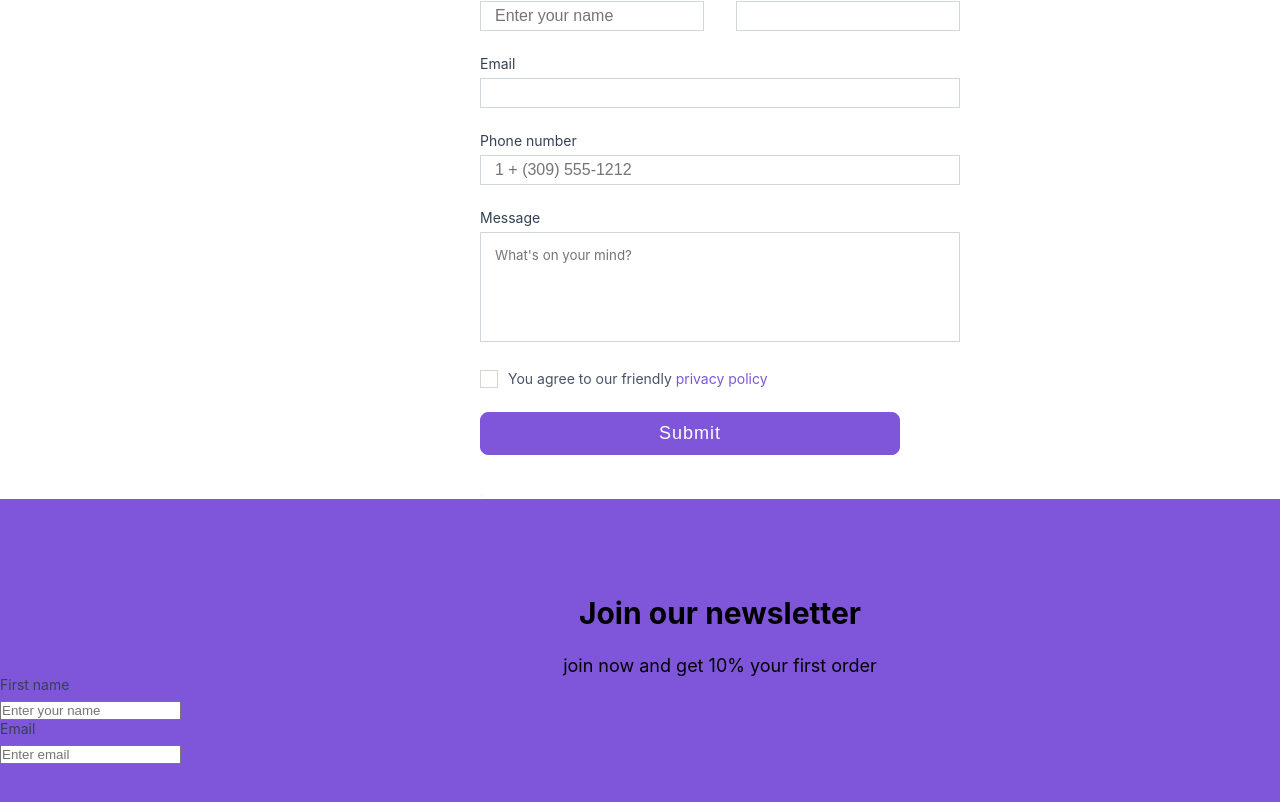
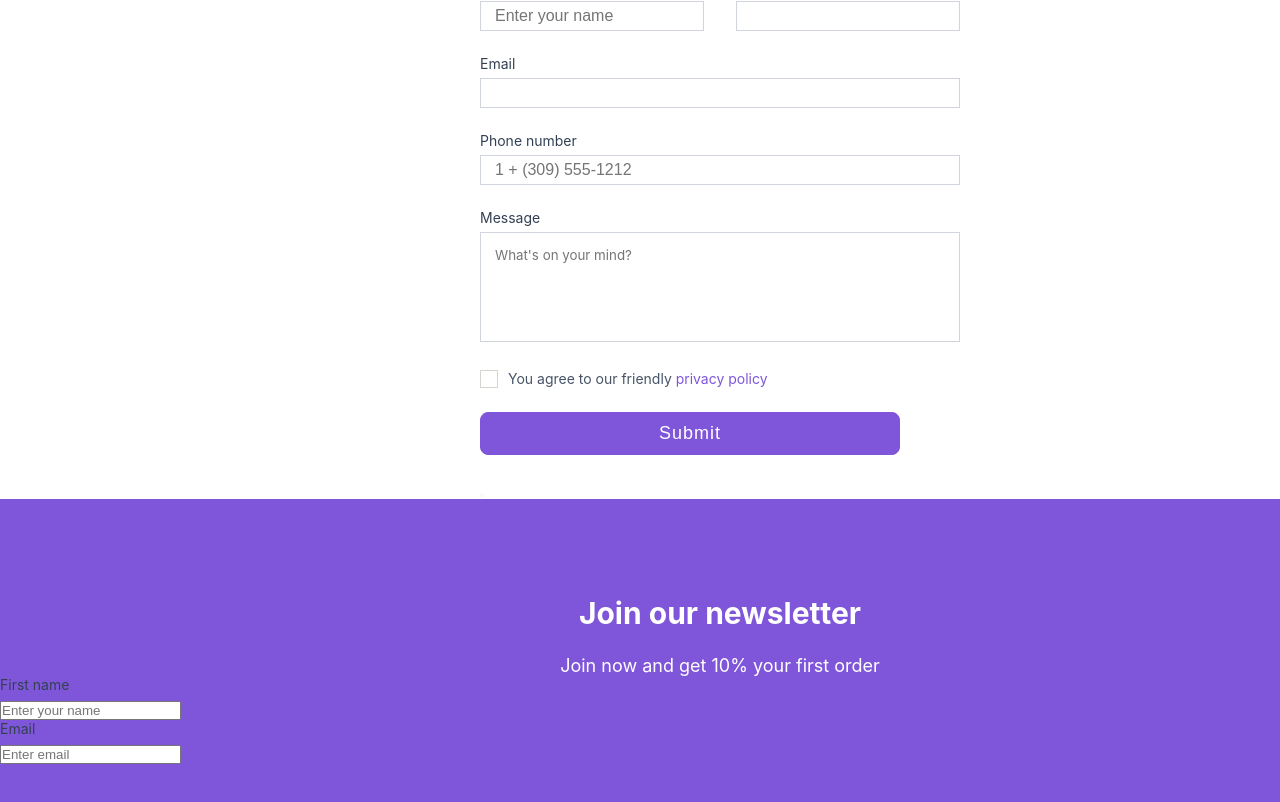
Before and after one commit to elite-coder-5150/kaylios, an Angular app in the folder client/: page /contact in a window 1280 px wide. Shown: the part 390-1192 px from the top of the page. Built offline with nearby package versions, Linux system fonts and the light colour scheme.

Commit message:
added light-text to the large-text selector and captialized the first letter

```diff
--- a/client/src/app/global-styles/_typography.scss
+++ b/client/src/app/global-styles/_typography.scss
@@ -8,6 +8,10 @@
 .card-title {
     font-size: 30px;
     text-align: center;
+
+    &.primary {
+        color: $clr-light-text;
+    }
 }
 label {
     display: block;
@@ -28,6 +32,14 @@ label {
     font-size: 18px;;
     text-align: center;
     margin-top: 24px;
+
+    &.light-text {
+        color: $clr-light-text;
+
+        &::first-letter {
+            text-transform: capitalize;
+        }
+    }
 }
 
 .form-text {
```
